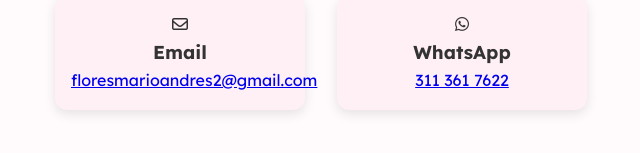
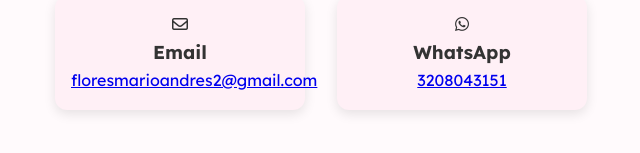
Before and after one commit to floresmarioandres/Web-invitacion, a plain HTML site: page index.html in a window 1280 px wide. Shown: the part 4624-4777 px from the top of the page, 319-959 px from the left. Drawn offline with Linux system fonts and the light colour scheme; a script that the page names is missing.

Commit message:
Update index.html

```diff
--- a/index.html
+++ b/index.html
@@ -167,7 +167,7 @@
                     <div class="contact-info">
                         <h3>WhatsApp</h3>
                         <p>
-                            <a href="https://wa.me/573113617622?text=Hola%20tengo%20una%20duda" target="_blank">311 361 7622</a><br>
+                            <a href="https://wa.me/573113617622?text=Hola%20tengo%20una%20duda" target="_blank">3208043151</a><br>
                         </p>
                     </div>
                 </div>
```
